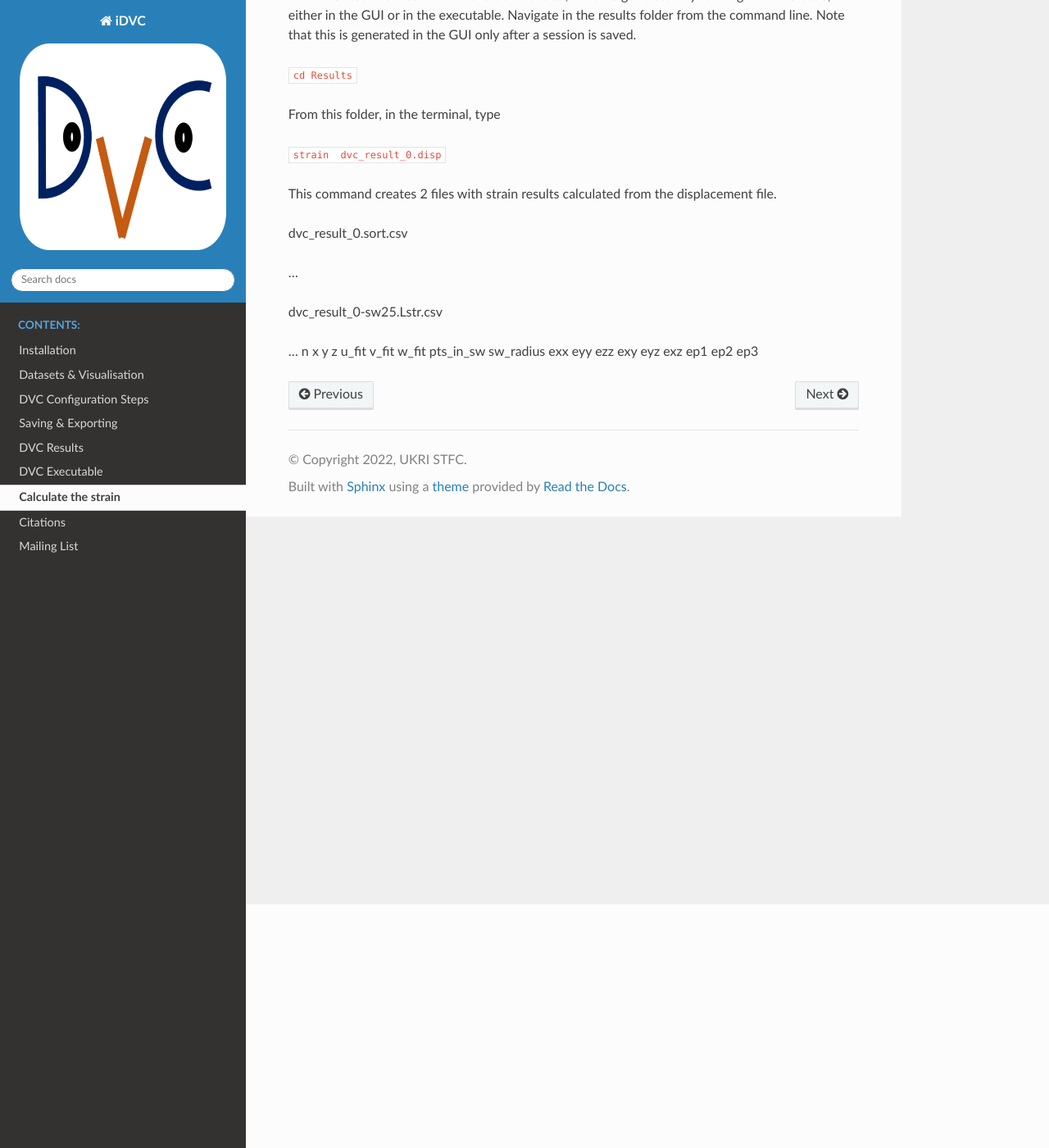
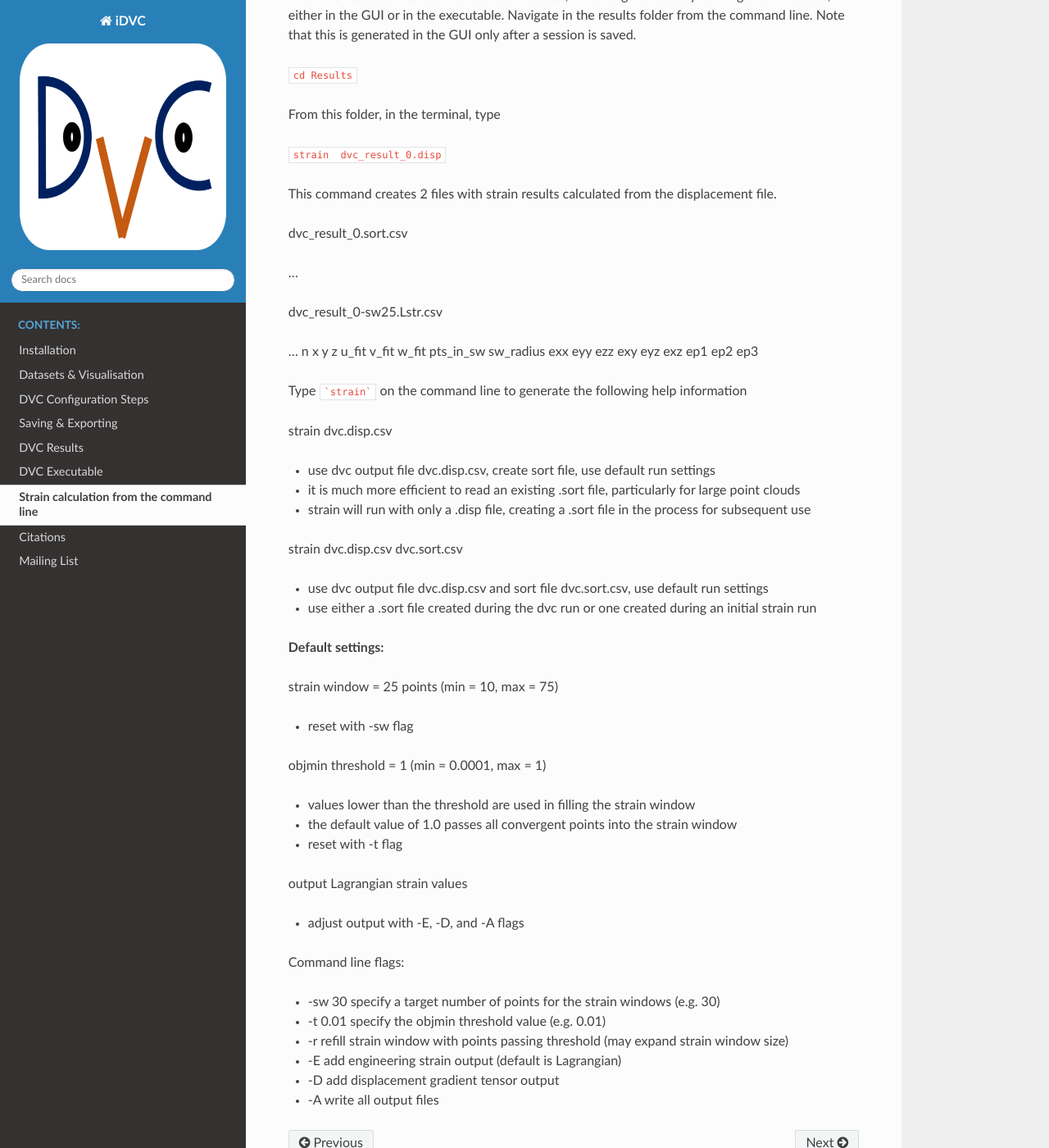
Before and after one commit to TomographicImaging/iDVC, a Sphinx documentation site: the page built from docs/source/strain.rst, in a window 1280 px wide and 1400 px high, scrolled down 297 px. Shown: the whole window at 82% size. Built offline with Sphinx 7.4.7 and the Read the Docs theme 3.1.0, drawn with Linux system fonts in a browser that asks for light colours; some of the changed text lies outside the part shown.

Commit message:
modify strain documentation

````diff
--- a/docs/source/strain.rst
+++ b/docs/source/strain.rst
@@ -1,5 +1,5 @@
-Calculate the strain
-**************
+Strain calculation from the command line
+****************************************
 Whether you have installed the full gui, or just the executable, you are able to calculate the strain from the command line, in the environment where you have installed it.
 Please note that the latest release does not allow the calculation of the strain in the GUI, this needs to be implemented in the command line.
 
@@ -22,3 +22,41 @@ dvc_result_0-sw25.Lstr.csv
 
 ...
 n	x	y	z	u_fit	v_fit	w_fit	pts_in_sw	sw_radius	exx	eyy	ezz	exy	eyz	exz	ep1	ep2	ep3
+
+Type ```strain``` on the command line to generate the following help information
+
+strain dvc.disp.csv
+
+- use dvc output file dvc.disp.csv, create sort file, use default run settings
+- it is much more efficient to read an existing .sort file, particularly for large point clouds
+- strain will run with only a .disp file, creating a .sort file in the process for subsequent use
+
+strain dvc.disp.csv dvc.sort.csv
+
+- use dvc output file dvc.disp.csv and sort file dvc.sort.csv, use default run settings
+- use either a .sort file created during the dvc run or one created during an initial strain run
+
+**Default settings:**
+
+strain window = 25 points (min = 10, max = 75)
+
+- reset with -sw flag
+
+objmin threshold = 1 (min = 0.0001, max = 1)
+
+-  values lower than the threshold are used in filling the strain window
+- the default value of 1.0 passes all convergent points into the strain window
+- reset with -t flag
+
+output Lagrangian strain values
+
+- adjust output with -E, -D, and -A flags
+
+Command line flags:
+
+- -sw 30 specify a target number of points for the strain windows (e.g. 30)
+- -t 0.01 specify the objmin threshold value (e.g. 0.01)
+- -r refill strain window with points passing threshold (may expand strain window size)
+- -E add engineering strain output (default is Lagrangian)
+- -D add displacement gradient tensor output
+- -A write all output files
````
